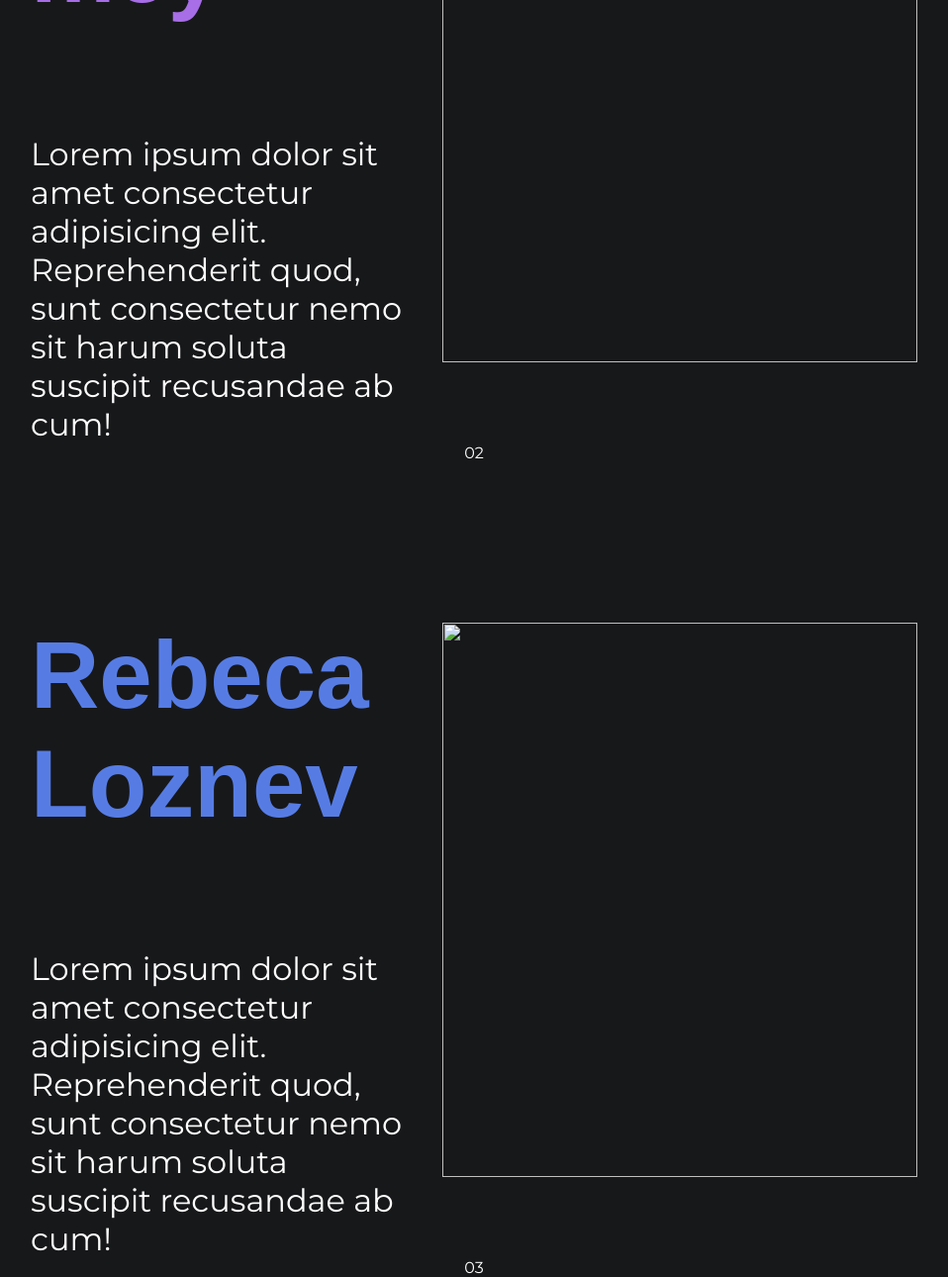
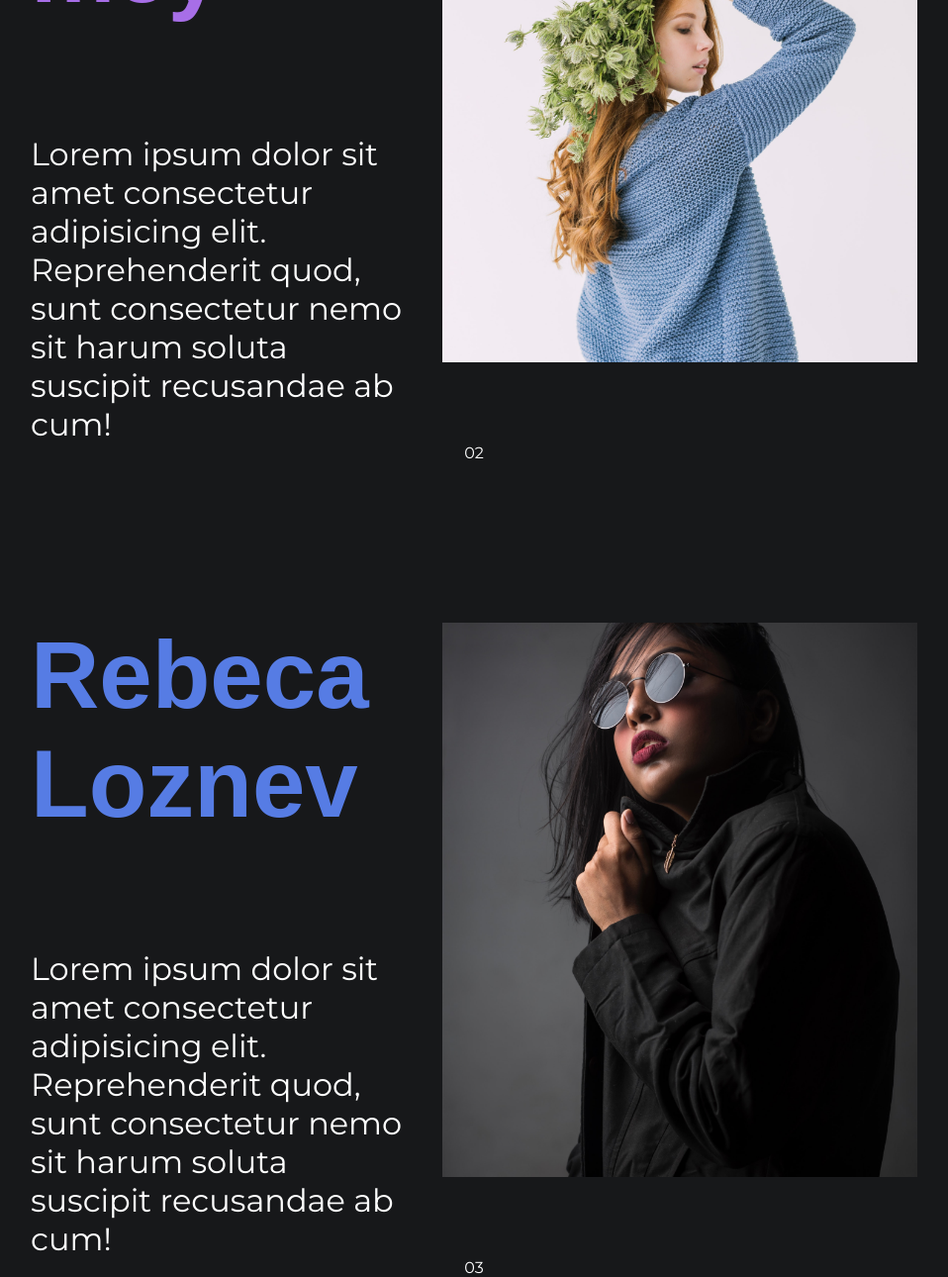
Before and after one commit to Lighter1999/Lighter1999.github.io, a plain HTML site: page projectFashion.html in a window 1280 px wide. Shown: the part 1286-2576 px from the top of the page at 99% size, without its empty margins (161-1119 px from the left). Drawn offline with nearby package versions, Linux system fonts and the light colour scheme; a script that the page names is missing.

Commit message:
Update projectFashion.html

```diff
--- a/projectFashion.html
+++ b/projectFashion.html
@@ -23,7 +23,7 @@
                 <p>Lorem ipsum dolor sit amet consectetur adipisicing elit. Reprehenderit quod, sunt consectetur nemo sit harum soluta suscipit recusandae ab cum!</p>
             </div>
             <div class="fashion-img">
-                <img src="./img/fashion-img1.png" alt="">
+                <img src="./fashion-img1.png" alt="">
             </div>
             <div class="fashion-nr"><span>01</span></div>
         </section>
@@ -33,7 +33,7 @@
                 <p>Lorem ipsum dolor sit amet consectetur adipisicing elit. Reprehenderit quod, sunt consectetur nemo sit harum soluta suscipit recusandae ab cum!</p>
             </div>
             <div class="fashion-img">
-                <img src="./img/fashion-img2.png" alt="">
+                <img src="./fashion-img2.png" alt="">
             </div>
             <div class="fashion-nr"><span>02</span></div>
         </section>
@@ -43,7 +43,7 @@
                 <p>Lorem ipsum dolor sit amet consectetur adipisicing elit. Reprehenderit quod, sunt consectetur nemo sit harum soluta suscipit recusandae ab cum!</p>
             </div>
             <div class="fashion-img">
-                <img src="./img/fashion-img3.png" alt="">
+                <img src="./fashion-img3.png" alt="">
             </div>
             <div class="fashion-nr"><span>03</span></div>
         </section>
```
